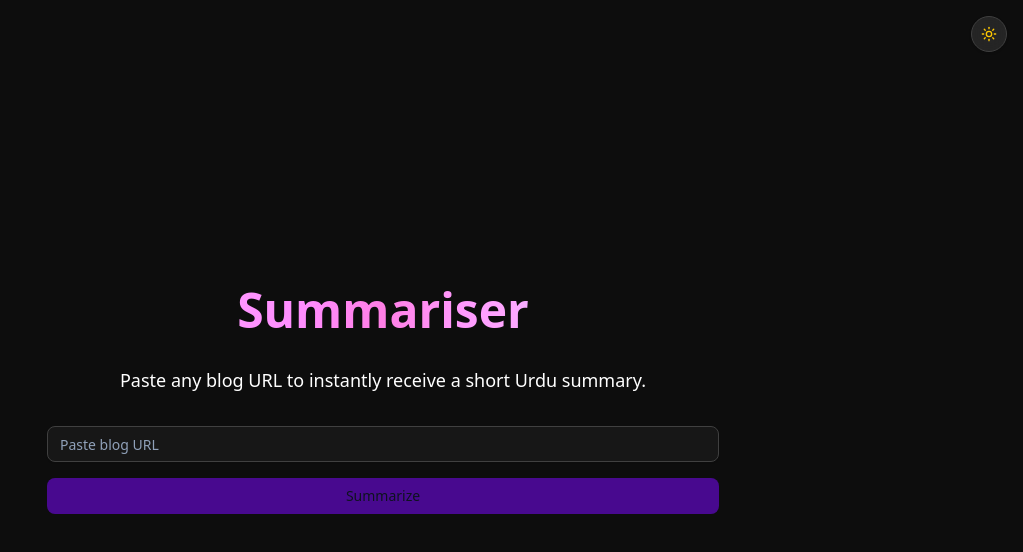
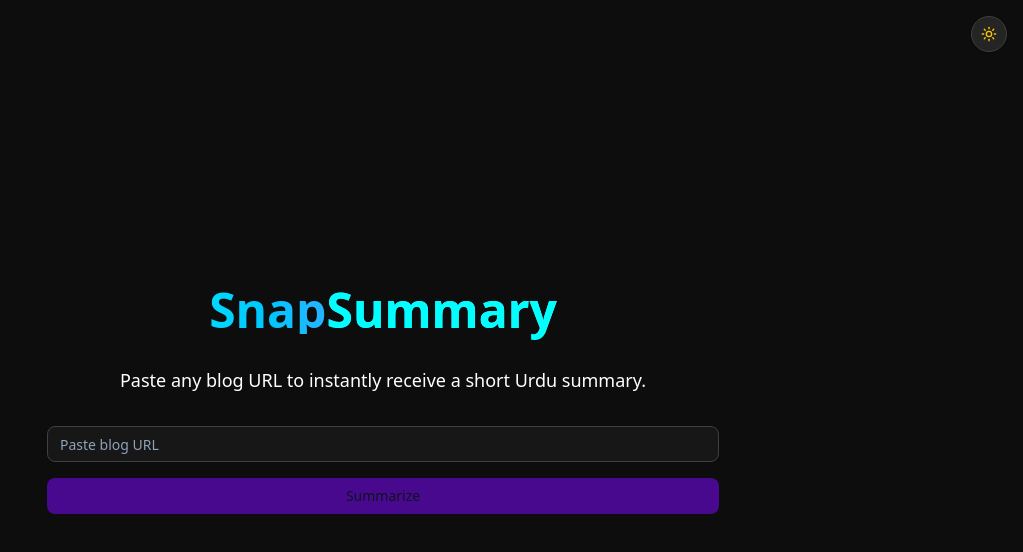
Before and after one commit to hashtutorial/Nexium_Hashir_assign2, a Next.js app: page / in a window 1280 px wide. Shown: the top 552 px of the page, without its empty margins (257-1280 px from the left). Built offline with nearby package versions, Linux system fonts and the light colour scheme.

Commit message:
Update page.tsx

```diff
--- a/src/app/page.tsx
+++ b/src/app/page.tsx
@@ -64,9 +64,9 @@
 
         {/* Content */}
         <div className="max-w-2xl w-full text-center space-y-8 z-10">
-          <h1 className="text-4xl md:text-5xl font-extrabold bg-gradient-to-r from-violet-400 via-pink-400 to-blue-400 bg-clip-text text-transparent animate-text-glow">
-            Summariser
-          </h1>
+        <h1 className="text-4xl md:text-5xl font-extrabold bg-gradient-to-r from-cyan-400 via-blue-500 to-lime-400 bg-clip-text text-transparent animate-text-glow">
+  Snap<span className="text-cyan-400">Summary</span>
+</h1>
           <p className="text-base md:text-lg">
             Paste any blog URL to instantly receive a short Urdu summary.
           </p>
```
